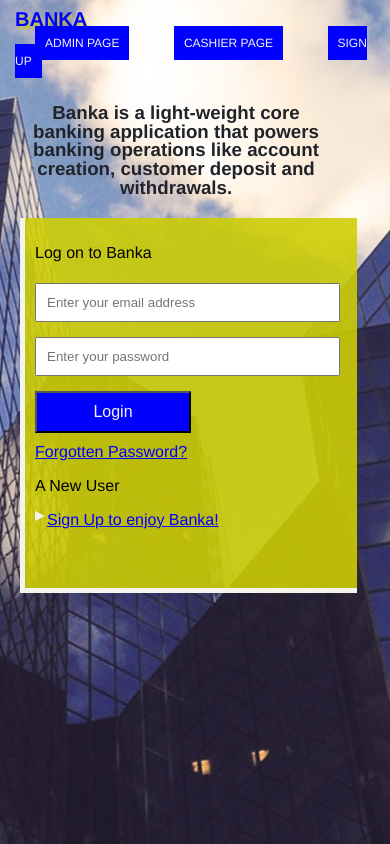
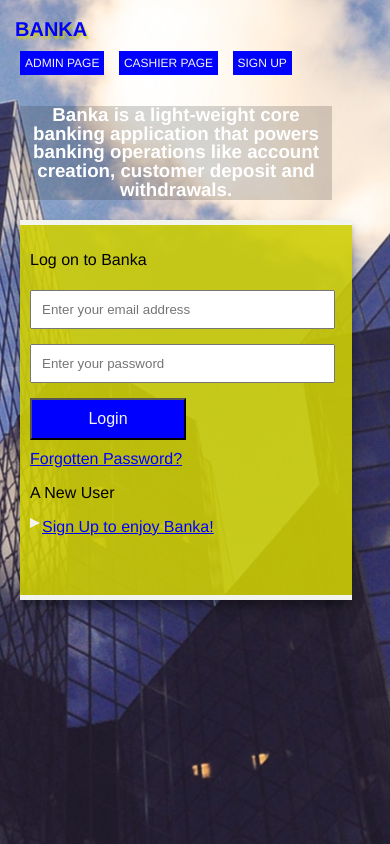
Before and after one commit to Hadeneekeh/Banka, a website: page UI/index.html in a window 390 px wide. Drawn offline with Linux system fonts and the light colour scheme.

Commit message:
bug(UI Feedback): implements feedback given on UI [Updates #165805812]

```diff
--- a/UI/index.html
+++ b/UI/index.html
@@ -12,6 +12,7 @@
         <div id="brand-name">
             <h1>BANKA</h1>
         </div>
+        <div id="nav">
             <nav>
                 <ul>
                     <li><a href="./admin/manage-account.html">ADMIN PAGE</a></li>
@@ -19,6 +20,7 @@
                     <li><a href="./client/sign-up.html">SIGN UP</a></li>
                 </ul>
             </nav>
+        </div>
     </header>
     <main>
         <section id="landing">
--- a/UI/style/style.css
+++ b/UI/style/style.css
@@ -20,7 +20,7 @@ header {
     color: #0000ff;
     padding: 15px;
     display: flex;
-    flex-direction: column;
+    /* flex-direction: row; */
 }
 header a {
     color: #f4f4ef;
@@ -40,19 +40,22 @@ header ul {
 }
 header li {
     display: inline;
-    padding: 0 20px 0 20px;
+    padding: 0 15px 0 15px;
 }
 header #brand-name {
-    align-self: flex-start;
+    margin-top: 10px;
+    flex: 2 1 0;
+
 }
 header #brand-name h1 {
     margin: 0;
     font: 200 40px/0.4 'Great Vibes', Helvetica, sans-serif;
     text-shadow: 2px 3px 2px rgba(206, 206, 4, 0.741);
 }
-header nav {
-    align-self: flex-end;
+header #nav {
     margin-top: 10px;
+    flex: 1 1 0;
+    flex-wrap: wrap;
 }
 /* #landing {
     display: flex;
@@ -61,13 +64,13 @@ header nav {
 #form-container {
     width: 300px;
 	height: 350px;
-	transform: skew(348deg);
-    border-left: 5px solid #f4f4ef;
+    border-top: 5px solid #f4f4ef;
     border-bottom: 5px solid #f4f4ef;
     padding: 10px;
     margin: 70px;
     background: rgba(206, 206, 4, 0.891);
     float: left;
+    box-shadow: 0 10px 20px rgba(0,0,0,0.19), 0 6px 6px rgba(0,0,0,0.23);
 }
 input[type=tel] {
     width: 45%;
@@ -96,11 +99,12 @@ input[type=submit]:hover, input[type=button]:hover {
     background-color: rgba(206, 206, 4, 0.891);
 }
 h3 {
-    color: #20232a;
+    color: #ffffff;
     line-height: 1.5em;
+    background-color: rgba(30, 30, 27, 0.183);
 }
 #intro {
-    width: 300px;
+    width: 400px;
     float: right;
     text-align: center;
     margin-top: 60px;
@@ -149,7 +153,16 @@ footer {
 
 
 
-@media screen and (max-width: 760px) {
+@media screen and (min-width: 769px) and (max-width: 1464px) {
+    header {
+        flex-direction: column;
+    }
+    header #nav {
+        align-self: flex-end;
+    }
+}
+
+@media screen and (max-width: 768px) {
     .right-triangle {
         width: 0;
         height: 0;
@@ -157,8 +170,12 @@ footer {
         border-left: 10px solid #f4f4ef;
         border-bottom: 5px solid transparent;
     }
+    header {
+        flex-direction: column;
+    }
     header a {
         font-size: 12px;
+        padding: 5px;
     }
     header #brand-name h1 {
         font-size: 20px;
@@ -171,12 +188,14 @@ footer {
     #intro {
         float: none;
         width: 80%;
-        transform: skew(360deg);
         margin: 20px;
 
     }
-    header nav {
-        align-self: flex-end;
+    header #nav {
+        margin-top: 20px;
+    }
+    header li {
+        padding: 0 5px 0 5px;
     }
     #pswReset-container {
         display: flex;
```
Also changed, not shown: UI/admin/manage-account.html (+5 -5 lines), UI/client/transaction.html (+5 -5 lines). Lines whose indentation alone changed are shown as unchanged.
